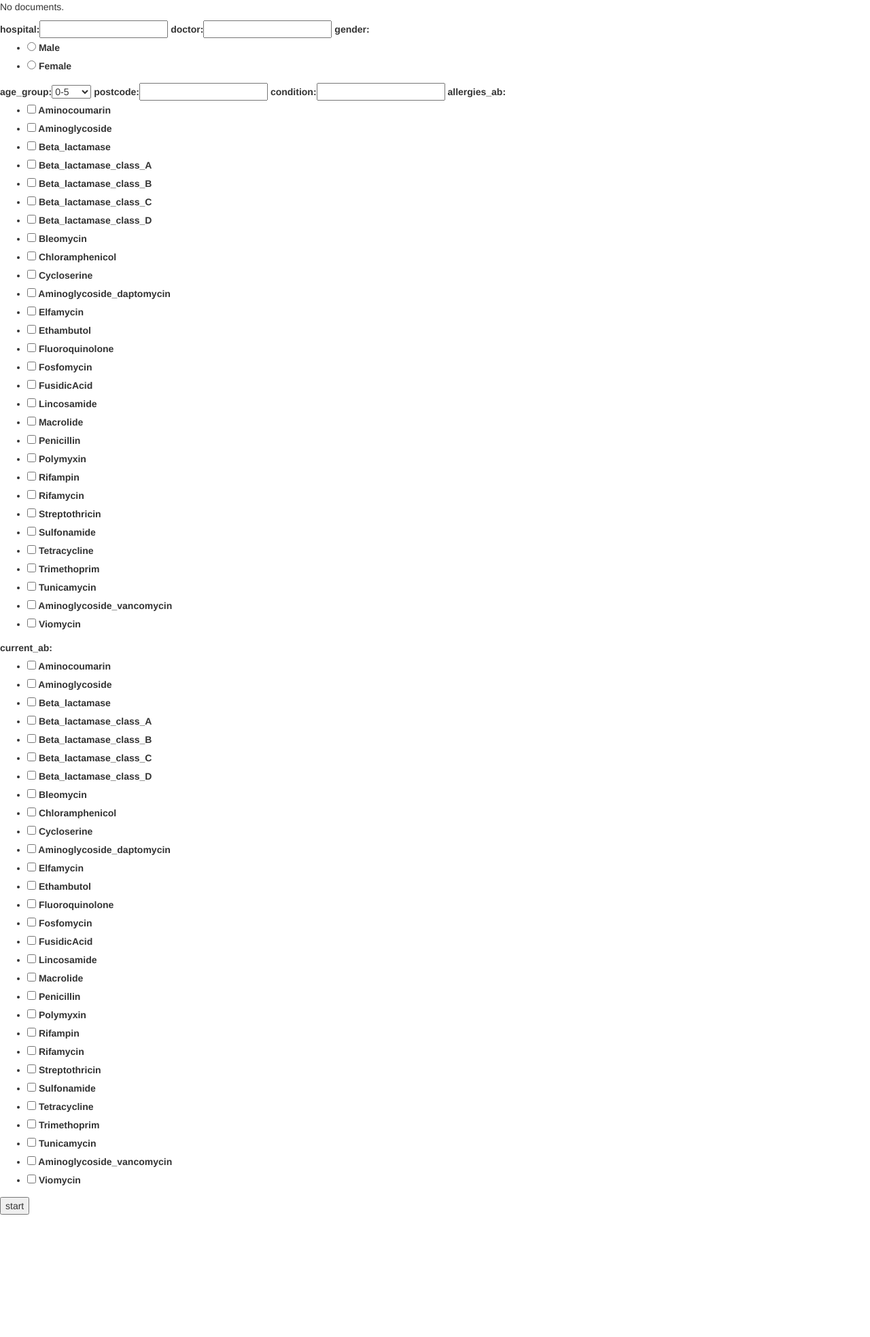
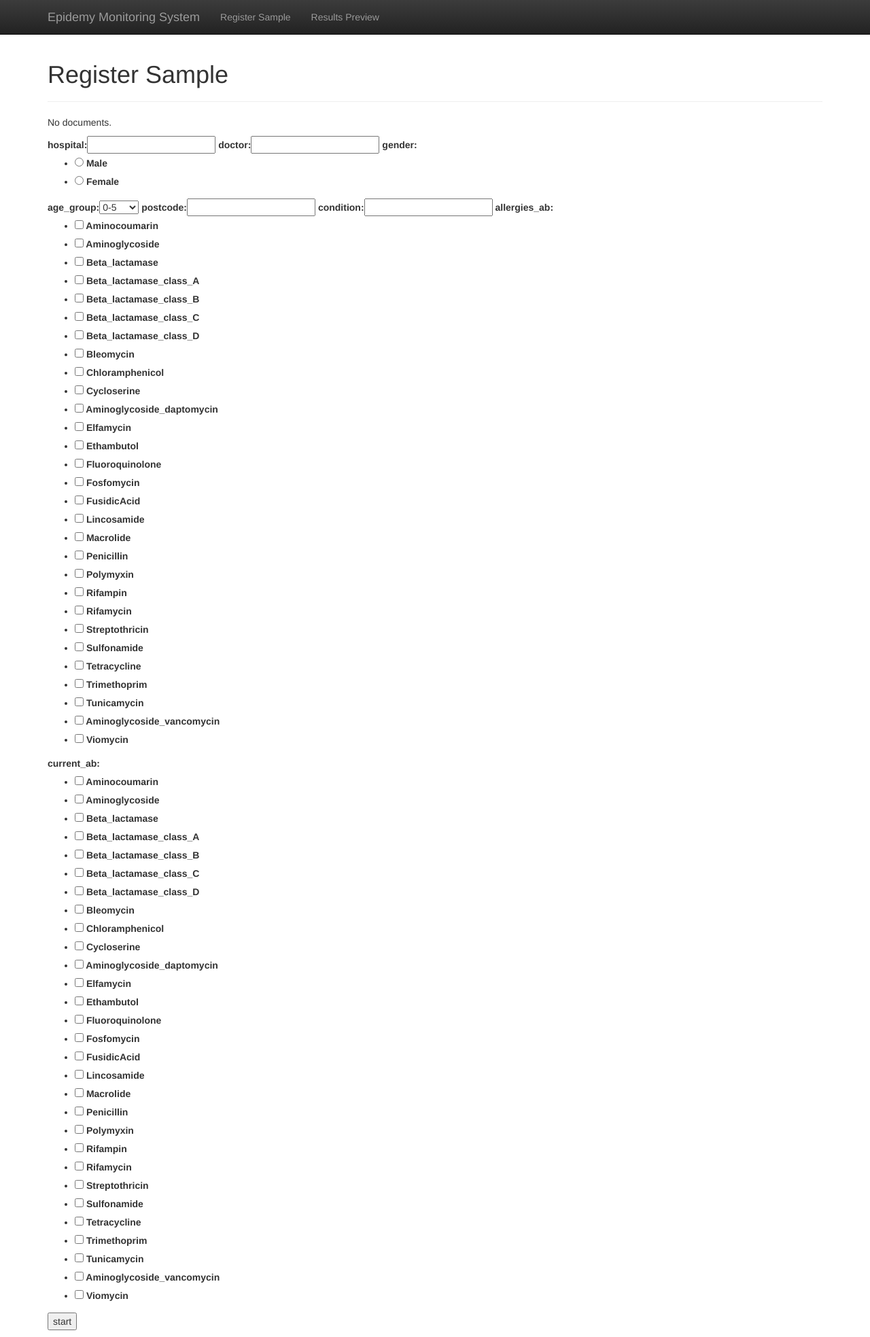
Before and after one commit to HealthHackAu2016/BNE_superFriendsAgainstSuperBugs, a Django app: page /myapp/ in a window 1280 px wide. Shown: the whole page at 68% size. Before the commit the page ends 1787 px from the top, so only its background shows below. Run offline with Django 3.2, Linux system fonts and the light colour scheme; data that the repository does not hold is empty; some libraries are stand-ins or nearby versions.

Commit message:
Next step - making things look a little bit fancier

```diff
--- /dev/null
+++ b/myproject/myapp/static/custom.css
@@ -0,0 +1,7 @@
+body {
+  padding-top: 50px;
+}
+.starter-template {
+  padding: 40px 15px;
+  text-align: center;
+}
--- a/myproject/myapp/templates/base.html
+++ b/myproject/myapp/templates/base.html
@@ -6,15 +6,30 @@
     <meta name="description" content="Epidemy Monitoring System">
 
     <title>Epidemy Monitoring System</title>
+
+    <!-- Bootstrap -->
     <link rel="stylesheet" href="{{ STATIC_URL }}bootstrap.min.css">
     <link rel="stylesheet" href="{{ STATIC_URL }}bootstrap-theme.min.css">
 
+    <!-- jQuery (necessary for Bootstrap's JavaScript plugins) -->
+    <script src="https://ajax.googleapis.com/ajax/libs/jquery/1.12.4/jquery.min.js"></script>
+
     <script src="{{ STATIC_URL }}bootstrap.min.js"></script>
+
+    <!-- custom styles -->
+    <link rel="stylesheet" href="{{ STATIC_URL }}custom.css">
+
+    <!-- HTML5 shim and Respond.js for IE8 support of HTML5 elements and media queries -->
+    <!-- WARNING: Respond.js doesn't work if you view the page via file:// -->
+    <!--[if lt IE 9]>
+      <script src="https://oss.maxcdn.com/html5shiv/3.7.3/html5shiv.min.js"></script>
+      <script src="https://oss.maxcdn.com/respond/1.4.2/respond.min.js"></script>
+    <![endif]-->
 </head>
 <body>
+    {% include "menu.html" %}
 
-    {% block content %}
-    {% endblock %}
-
+        {% block content %}
+        {% endblock %}
 </body>
 </html>
--- a/myproject/myapp/templates/list.html
+++ b/myproject/myapp/templates/list.html
@@ -1,5 +1,11 @@
 {% include "base.html" %}
 {% block content %}
+{% load bootstrap_toolkit %}
+    <div class="container">
+        <div class="page-header">
+            <h1>Register Sample</h1>
+        </div>
+
         <!-- List of uploaded documents -->
         {% if documents %}
             <ul>
@@ -14,8 +20,10 @@
         <!-- Upload form. Note enctype attribute! -->
         <form action="{% url "list" %}" method="post" enctype="multipart/form-data">
             {% csrf_token %}
-        {{ form }}
+            {{ form|as_bootstrap }}
 
 
             <p><input type="submit" value="start"/></p>
+        </form>
+    </div>
 {% endblock %}
--- /dev/null
+++ b/myproject/myapp/templates/menu.html
@@ -0,0 +1,19 @@
+    <nav class="navbar navbar-inverse navbar-fixed-top">
+      <div class="container">
+        <div class="navbar-header">
+          <button type="button" class="navbar-toggle collapsed" data-toggle="collapse" data-target="#navbar" aria-expanded="false" aria-controls="navbar">
+            <span class="sr-only">Toggle navigation</span>
+            <span class="icon-bar"></span>
+            <span class="icon-bar"></span>
+            <span class="icon-bar"></span>
+          </button>
+          <a class="navbar-brand" href="#">Epidemy Monitoring System</a>
+        </div>
+        <div id="navbar" class="collapse navbar-collapse">
+          <ul class="nav navbar-nav">
+            <li><a href="{% url "list" %}">Register Sample</a></li>
+            <li><a href="{# TODO {% url "results" %} #}">Results Preview</a></li>
+          </ul>
+        </div><!--/.nav-collapse -->
+      </div>
+    </nav>
```
Lines whose indentation alone changed are shown as unchanged.
